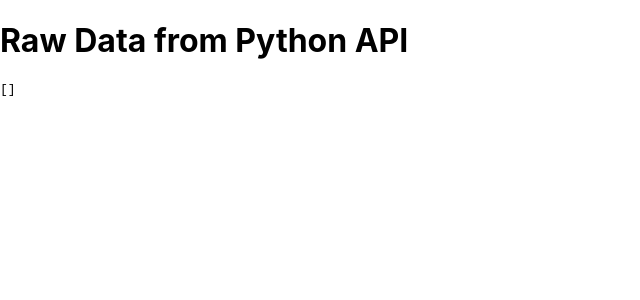
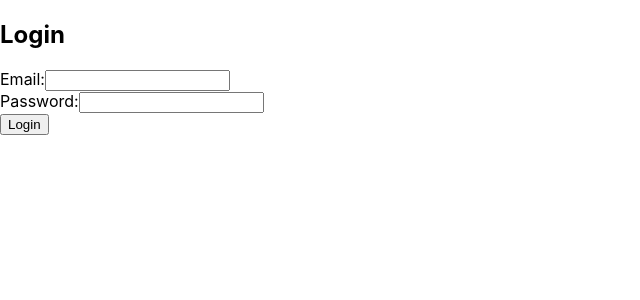
Before and after one commit to yours-truly-rshi/BloggingPlatformFE, a React (Create React App) app in the folder blogging-platform-fe/: page / in a window 1280 px wide. Shown: the top 300 px of the page, without its empty margins (0-640 px from the left). Built offline with nearby package versions, Linux system fonts and the light colour scheme; no server answers.

Commit message:
Login API Integration Successful

```diff
--- a/blogging-platform-fe/src/App.js
+++ b/blogging-platform-fe/src/App.js
@@ -1,10 +1,10 @@
 import React from 'react';
-import DataDisplay from './DataDisplay';
+import LoginForm from './LoginForm';
 
 function App() {
     return (
         <div className="App">
-            <DataDisplay />
+            <LoginForm/>
         </div>
     );
 }
--- a/blogging-platform-fe/src/DataDisplay.js
+++ /dev/null
@@ -1,26 +0,0 @@
-import React, { useState, useEffect } from 'react';
-import axios from 'axios';
-
-function DataDisplay() {
-    const [data, setData] = useState([]);
-
-    useEffect(() => {
-        // Fetch data from the API endpoint
-        axios.get('http://localhost:8000/api/test')
-            .then(response => {
-                setData(response.data);
-            })
-            .catch(error => {
-                console.error('Error fetching data:', error);
-            });
-    }, []);
-
-    return (
-        <div>
-            <h1>Raw Data from Python API</h1>
-            <pre>{JSON.stringify(data, null, 2)}</pre>
-        </div>
-    );
-}
-
-export default DataDisplay;
--- /dev/null
+++ b/blogging-platform-fe/src/LoginForm.js
@@ -0,0 +1,57 @@
+import React, {useState} from 'react';
+import axios from 'axios';
+
+const LoginForm = () => {
+    const [email, setEmail] = useState('');
+    const [password, setPassword] = useState('');
+    const [message, setMessage] = useState('');
+
+    const handleEmailChange = (e) => {
+        setEmail(e.target.value);
+    };
+
+    const handlePasswordChange = (e) => {
+        setPassword(e.target.value);
+    };
+
+    const handleSubmit = async (e) => {
+        e.preventDefault();
+
+        try {
+            const response = await axios.post('http://localhost:8000/api/users/login', {email, password});
+            setMessage(response.data.message);
+        } catch (error) {
+            setMessage('An error occurred during login.');
+        }
+    };
+
+    return (
+        <div>
+            <h2>Login</h2>
+            <form onSubmit={handleSubmit}>
+                <div>
+                    <label htmlFor="email">Email:</label>
+                    <input
+                        type="text"
+                        id="email"
+                        value={email}
+                        onChange={handleEmailChange}
+                    />
+                </div>
+                <div>
+                    <label htmlFor="password">Password:</label>
+                    <input
+                        type="password"
+                        id="password"
+                        value={password}
+                        onChange={handlePasswordChange}
+                    />
+                </div>
+                <button type="submit">Login</button>
+            </form>
+            <p>{message}</p>
+        </div>
+    );
+};
+
+export default LoginForm;
```
Also changed, not shown: 1 other file (tests, documents, lock files or other folders).
